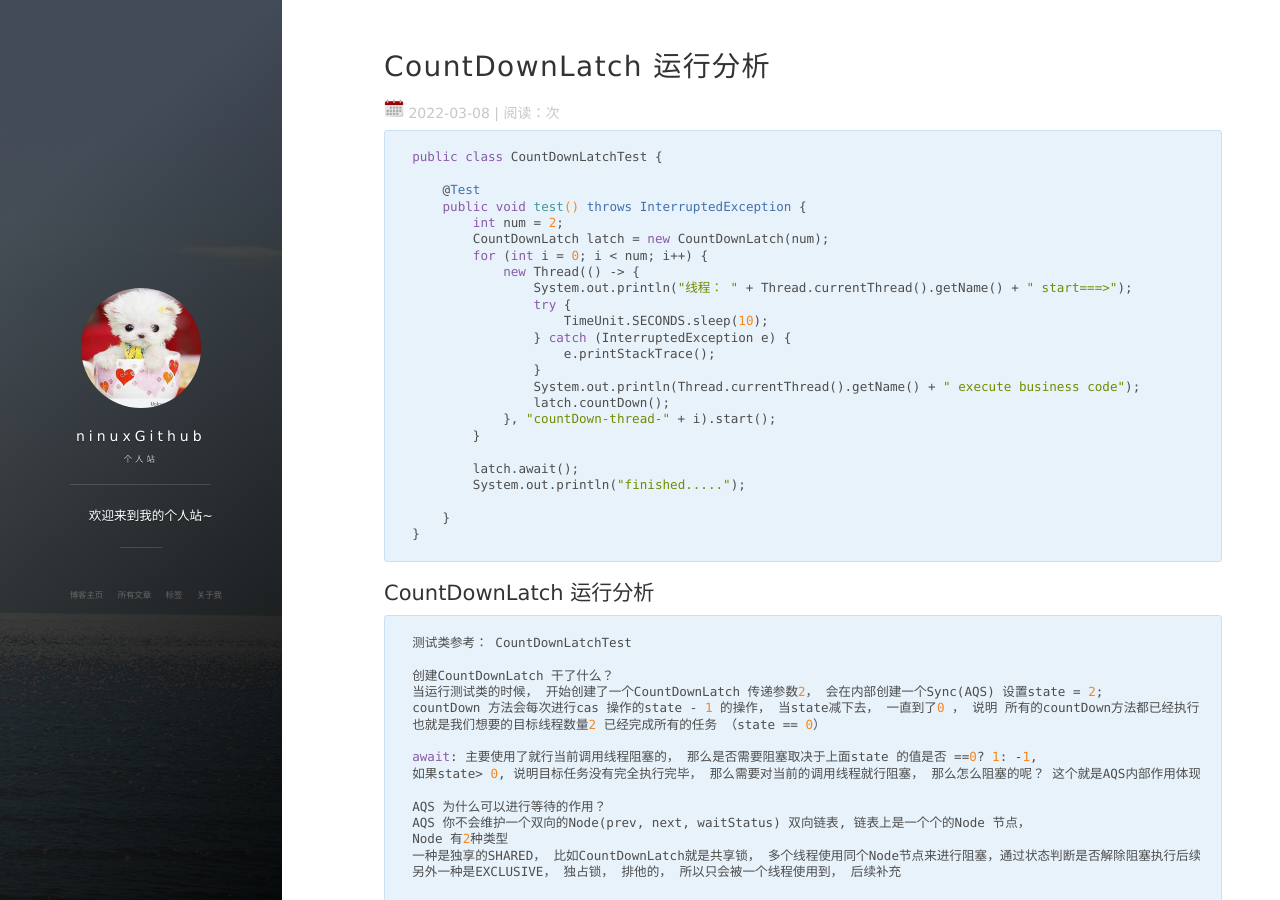
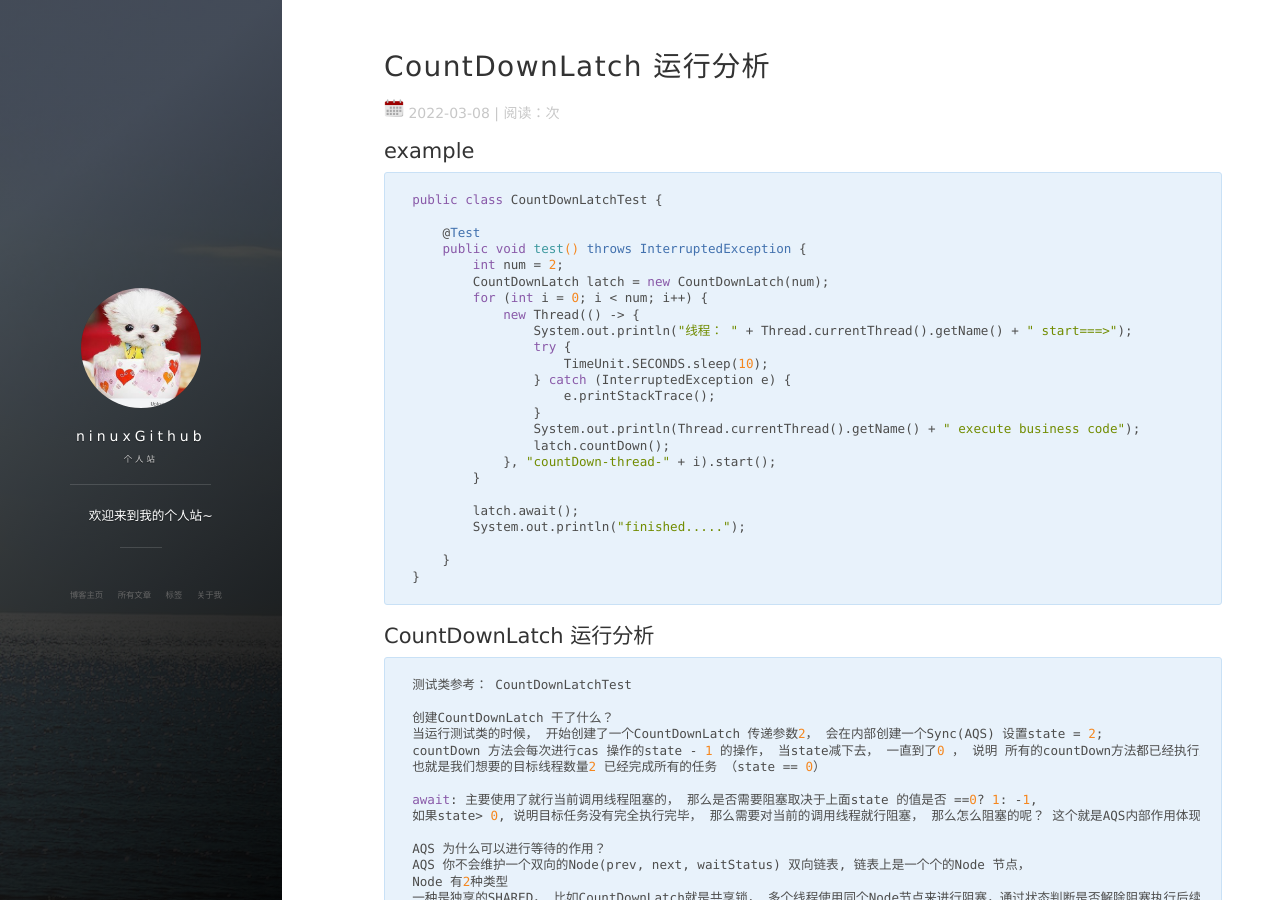
Before and after one commit to ninuxGithub/ninuxGithub.github.io, a Jekyll site: the page built from _posts/java/2022-03-08-latch.md, in a window 1280 px wide and 900 px high. Built offline with Jekyll 4.4.1, drawn with Linux system fonts in a browser that asks for light colours; nearby versions of some CDN libraries; comment, search, counter and statistics services are not loaded.

Commit message:
fix layout

````diff
--- a/_posts/java/2022-03-08-latch.md
+++ b/_posts/java/2022-03-08-latch.md
@@ -7,6 +7,7 @@ description: "CountDownLatch 运行分析"
 tag: java
 ---
 
+## example
 
 ```java
 public class CountDownLatchTest {
````
Also changed, not shown: _posts/java/2022-03-07-hibernateCriteria.md (+1 -1 lines).
